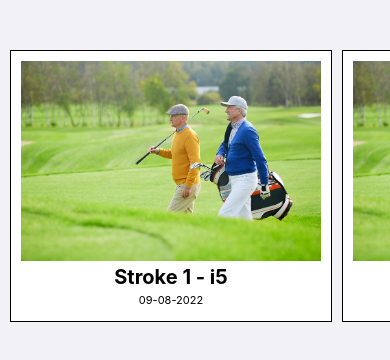
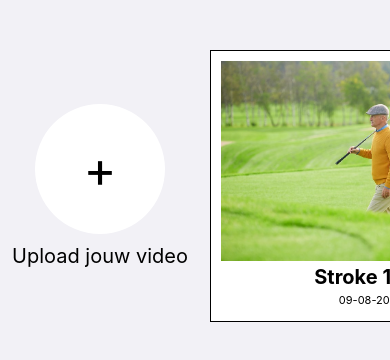
Before and after one commit to GTS-golven/FE, a React Native app in the folder GTS-golven/: screen / in a window 390 px wide. Shown: the top 360 px of the page. Built offline with nearby package versions, Linux system fonts and the light colour scheme.

Commit message:
+ button toegevoegd

```diff
--- a/GTS-golven/screen/Dashboard.js
+++ b/GTS-golven/screen/Dashboard.js
@@ -17,6 +17,14 @@ const Dashboard = props => {
                     snapToInterval={200}
                     snapToAlignment={'center'}
                     >
+                    <View style={styles.container}>
+                        <View style={styles.roundConatiner}>
+                            <View style={styles.conatinerPlus}>
+                                <Text style={styles.plus}>+</Text>
+                            </View>
+                        </View>
+                        <Text style={styles.text}>Upload jouw video</Text>
+                    </View>
                     <Card title='Stroke 1 - i5' date='09-08-2022' />
                     <Card title='Stroke 2 - i5' date='09-08-2022' />
                     <Card title='Stroke 3 - i5' date='09-08-2022' />
@@ -31,6 +39,36 @@ const styles = StyleSheet.create({
         flex: 1,
         marginTop: 50,
     },
+
+    container: {
+        width: 200,
+        height: '100%',
+        justifyContent: 'center',
+        alignItems: 'center',
+    },
+
+    roundConatiner: {
+        backgroundColor: Colors.primary,
+        width: 130,
+        height: 130,
+        borderRadius: 100,
+    },
+
+    conatinerPlus: {
+        alignItems: 'center',
+        justifyContent: 'center',
+        height: '100%',
+        width: '100%'
+    },
+
+    plus: {
+        fontSize: 50,
+    },
+
+    text: {
+        marginTop: 10,
+        fontSize: 20,
+    }
 });
 
 export default Dashboard;
```
